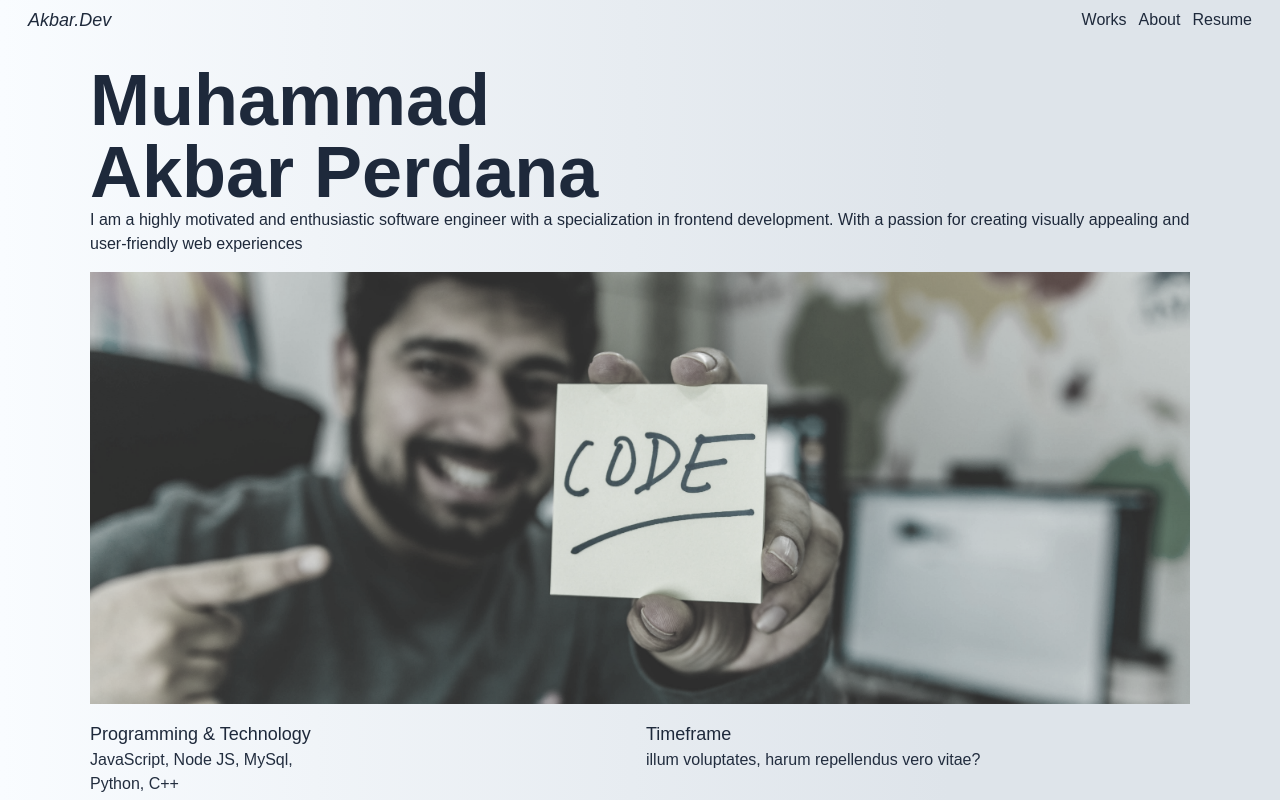
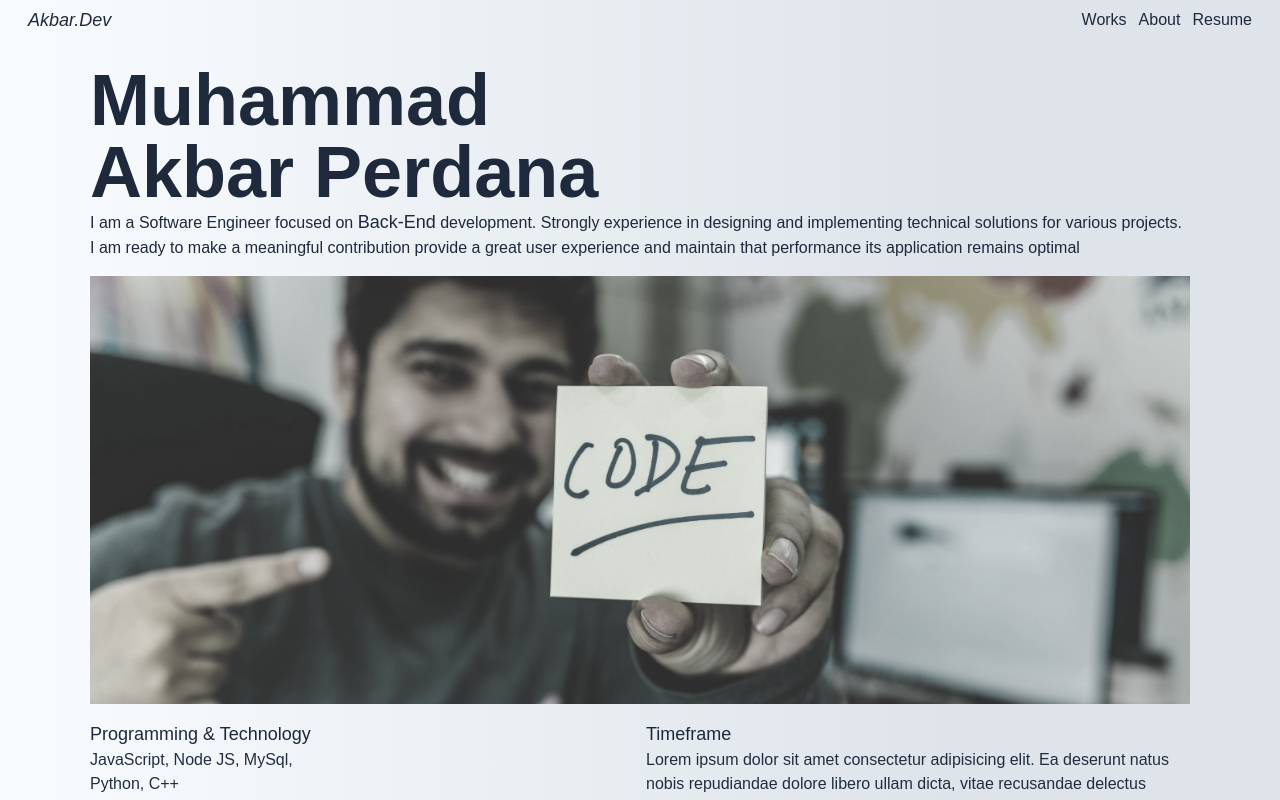
Before and after one commit to BagasKuning/portfolio-akbar, a React (Create React App) app: page / in a window 1280 px wide. Shown: the top 800 px of the page. Built offline with nearby package versions, Linux system fonts and the light colour scheme.

Commit message:
animation transform in hero section

```diff
--- a/package.json
+++ b/package.json
@@ -7,6 +7,7 @@
     "@testing-library/react": "^13.4.0",
     "@testing-library/user-event": "^13.5.0",
     "aos": "^2.3.4",
+    "gsap-trial": "^3.12.5",
     "react": "^18.2.0",
     "react-dom": "^18.2.0",
     "react-scripts": "5.0.1",
--- a/src/App.js
+++ b/src/App.js
@@ -1,7 +1,16 @@
+import { useEffect } from "react";
+import AOS from 'aos';
+import 'aos/dist/aos.css';
 import Navbar from "./components/Navbar";
 import Hero from "./components/Hero";
 
 function App() {
+
+  useEffect(() => {
+    AOS.init()
+    AOS.refresh();
+  }, [])
+
   return (
     <div className="App text-slate-800">
       <div className="mx-7 relative">
--- a/src/components/Hero.jsx
+++ b/src/components/Hero.jsx
@@ -6,6 +6,7 @@ export default function Hero() {
   const nameCopy = useRef(null);
   const bgSectionRef = useRef(null);
   const [isScrolledToBgSection, setIsScrolledToBgSection] = useState(false);
+  const [nameTransform, setNameTransform] = useState("translateY(0)");
 
   useEffect(() => {
     const sectionElement = nameSection.current;
@@ -22,8 +23,11 @@ export default function Hero() {
     const handleScroll = () => {
       const scrollY = window.scrollY;
       const bgSectionOffsetTop = bgSectionRef.current.offsetTop;
-      console.log(bgSectionOffsetTop);
       setIsScrolledToBgSection(scrollY >= bgSectionOffsetTop);
+
+      // Menerapkan transformasi CSS pada judul berdasarkan posisi scroll
+      const translateY = scrollY / 6;
+      setNameTransform(`translateY(${translateY}px)`);
     };
 
     // Tambahkan event listener ketika komponen dimount
@@ -38,11 +42,15 @@ export default function Hero() {
   return (
     <div className="mx-12 sm:text-base text-sm ">
       <div className="max-w-[1100px] flex lg:gap-4 gap-6 flex-col lg:h-screen h-[810px] m-auto pb-1">
-        <div ref={nameCopy} />
+        <div ref={nameCopy} className="pt-16" />
         <div
           ref={nameSection}
           className="fixed z-0 max-w-[1100px] mr-11 pt-16"
-          style={{ opacity: isScrolledToBgSection ? 0 : 1 }} // Mengubah opasitas sesuai dengan state isScrolledToBgSection
+          style={{
+            display: isScrolledToBgSection ? "none" : "block", // Mengubah opasitas sesuai dengan state isScrolledToBgSection
+            transform: nameTransform, // Terapkan transformasi CSS pada judul
+            transition: "transform 0.3s ease", // Tambahkan transisi untuk efek yang mulus
+          }}
         >
           <section className="sm:text-7xl text-5xl font-bold">
             <h1
@@ -50,6 +58,7 @@ export default function Hero() {
               data-aos-duration="550"
               data-aos-easing="ease"
               data-aos-delay="1100"
+              data-aos-anchor-placement="top-bottom"
             >
               Muhammad
             </h1>
@@ -58,6 +67,7 @@ export default function Hero() {
               data-aos-duration="550"
               data-aos-easing="ease"
               data-aos-delay="500"
+              data-aos-anchor-placement="top-bottom"
             >
               Akbar Perdana
             </h1>
@@ -67,15 +77,18 @@ export default function Hero() {
             data-aos-duration="550"
             data-aos-easing="ease-in"
           >
-            I am a highly motivated and enthusiastic software engineer with a
-            specialization in frontend development. With a passion for creating
-            visually appealing and user-friendly web experiences
+            I am a Software Engineer focused on{" "}
+            <span className="sm:text-lg text-base">Back-End</span> development. Strongly
+            experience in designing and implementing technical solutions for
+            various projects. I am ready to make a meaningful contribution
+            provide a great user experience and maintain that performance its
+            application remains optimal
           </p>
         </div>
 
         <div
           ref={bgSectionRef}
-          className="w-full lg:h-2/6 h-1/2 flex-grow grayscale-85 z-10"
+          className="w-full h-auto flex-grow grayscale-85 z-10"
           style={{
             backgroundImage: `url(${bgSection})`,
             backgroundSize: "cover",
@@ -94,7 +107,9 @@ export default function Hero() {
           <div className="flex-1">
             <h2 className="text-lg">Timeframe</h2>
             <p className="opacity-98">
-              illum voluptates, harum repellendus vero vitae?
+              Lorem ipsum dolor sit amet consectetur adipisicing elit. Ea
+              deserunt natus nobis repudiandae dolore libero ullam dicta, vitae
+              recusandae delectus
             </p>
           </div>
         </div>
--- a/src/index.js
+++ b/src/index.js
@@ -3,12 +3,6 @@ import ReactDOM from 'react-dom/client';
 import './index.css';
 import App from './App';
 import reportWebVitals from './reportWebVitals';
-import AOS from 'aos';
-import 'aos/dist/aos.css';
-
-AOS.init({
-  once: false
-}); // Initialize AOS
 
 const root = ReactDOM.createRoot(document.getElementById('root'));
 root.render(
```
Also changed, not shown: 1 other file (tests, documents, lock files or other folders).
